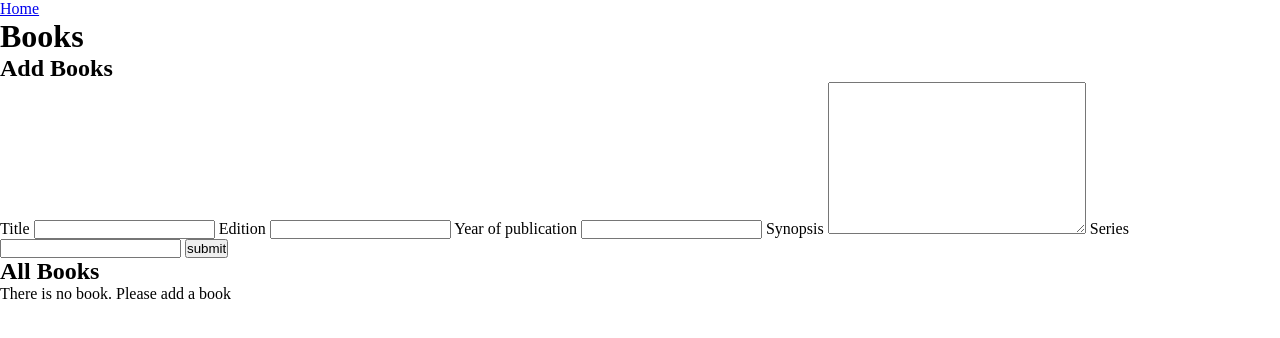
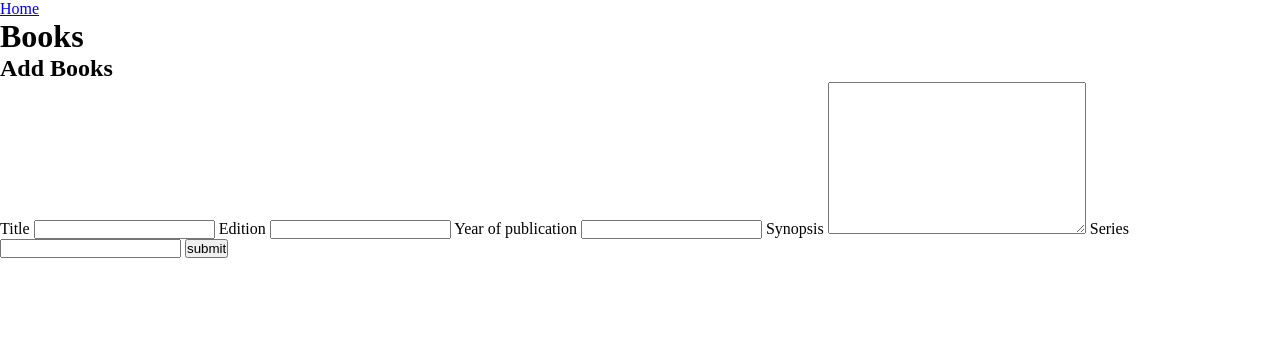
Before and after one commit to blackwakhu/book-library-php-postgres, a PHP site: page /views/book.php in a window 1280 px wide. Shown: the top 338 px of the page. Run offline with PHP 8.4, Linux system fonts and the light colour scheme; the visitor is signed in with stand-in values (Sample User, id 1); data that the repository does not hold is empty; a stand-in replaces the project's code that opens the database connection; some libraries are stand-ins or nearby versions.

Commit message:
added some css

```diff
--- a/views/book.php
+++ b/views/book.php
@@ -72,30 +72,6 @@ $js = [
         <?= $success ?>
     </div>
     <div>
-        <h2>All Books</h2>
-        <?php
-            $books = Book::get_all_book();
-
-            if (empty($books))  {
-                echo "There is no book. Please add a book";
-            } else  {
-                echo "<table>";
-                echo "<tr><th>Book ISBN</th><th>title</th><th>edition</th><th>year</th><th>series</th></tr>";
-
-                foreach ($books as $book)  {
-                    echo "<tr>";
-                    echo "<td>".$book->getISBN()."</td>";
-                    echo "<td>".$book->getTitle()."</td>";
-                    echo "<td>".$book->getEdition()."</td>";
-                    echo "<td>".$book->getYear()."</td>";
-                    echo "<td>".$book->getSeries()."</td>";
-                    echo "</tr>";
-                }
-
-                echo "<table>";
-            }
-        ?>
-    </div>
 
     <?= getFunction($js) ?>
 
```
Also changed, not shown: public/style/books.css (+12 -1 lines), views/books.php (+4 -4 lines).
